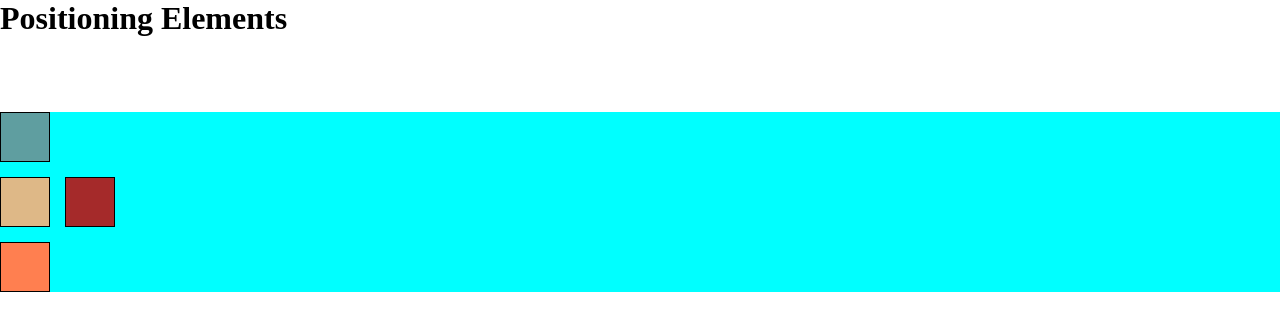
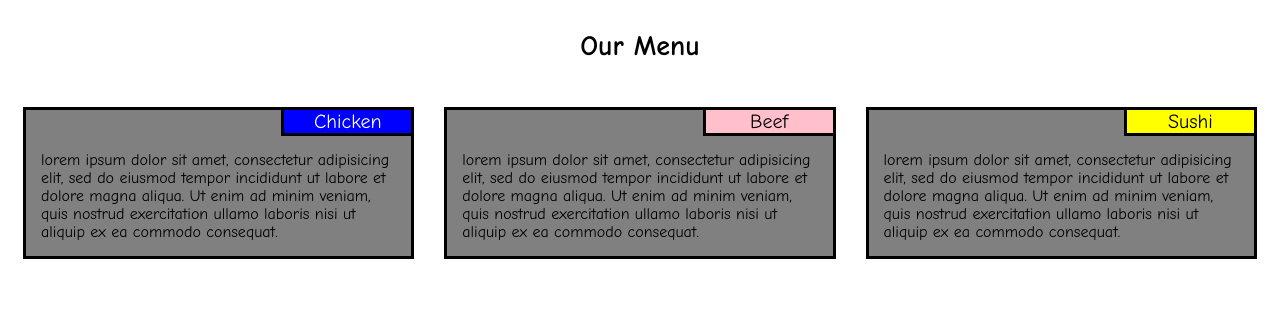
Before and after one commit to fsivy/coursera-test, a plain HTML site: page module2-solution/index.html in a window 1280 px wide. Drawn offline with Linux system fonts and the light colour scheme.

Commit message:
Update index.html

```diff
--- a/module2-solution/index.html
+++ b/module2-solution/index.html
@@ -2,58 +2,113 @@
 <html>
 <head>
 <meta charset="utf-8">
-<title>Positioning Elements</title>
+<meta name="viewport" content="width=device-width, initial-scale=1">
+<title>Assignment Module 2</title>
 <style>
+
 * {
   box-sizing: border-box;
-  margin: 0;
-  padding: 0;
-}
-h1 {
-  margin-bottom: 15px;
+
 }
 
-div#container {
-  background-color: #00FFFF;
+h1{
+  color: black;
+  float: ;
+  margin-bottom: 30px;
+  margin-top: 30px;
+  text-align: center;
+  font-size: 175%;
+  font-family: Comic Sans MS, Comic Sans, cursive;
+
+}
+
+
+p{
+  background-color: gray;
+  margin: 15px;
+  clear: right;
+  font-size: 100%;
+  font-family: Comic Sans MS, Comic Sans, cursive;
+
+}
+
+section {
+  border: 3px solid black;
+  background-color: gray;
+  margin: 15px;
+}
+
+article {
+  border-bottom: 3px solid black;
+  border-left: 3px solid black;
   position: relative;
-  top: 60px;
+  float: right;
+  margin-top: 0;
+  width: 130px;
+  text-align: center;
+  margin-bottom: 15px;
+  font-size: 125%;
+  font-family: Comic Sans MS, Comic Sans, cursive;
 }
-p {
-  width: 50px;
-  height: 50px;
-  border: 1px solid black;
-  margin-bottom: 15px;
+
+.row{
+  width: 100%;
 }
-#p1 {
-  background-color: #A52A2A;
-  position: relative;
-  top: 65px;
-  left: 65px;
+
+
+@media (min-width: 992px) {
+  .col-lg-4{
+    float: left;
+  }
+  .col-lg-4{
+    width: 33.33%;
+  }
 }
-#p2 {
-  background-color: #DEB887;
+
+@media (min-width: 768px) and (max-width: 991px) {
+  .col-md-6, .col-md-12 {
+    float: left;
+  }
+  .col-md-6 {
+    width: 50%;
+  }
+  .col-md-12 {
+    width: 100%;
+  }
 }
-#p3 {
-  background-color: #5F9EA0;
-  position: absolute;
-  top: 0;
-  left: 0;
-}
-#p4 {
-  background-color: #FF7F50;
+
+@media (max-width: 767px) {
+  .col-sm-12 {
+    float: left;
+  }
+  .col-sm-12 {
+    width: 100%;
+  }
 }
 
 </style>
 </head>
 <body>
-<h1>Positioning Elements</h1>
+  <h1>Our Menu</h1>
 
-<div id="container">
-  <p id="p1"></p>
-  <p id="p2"></p>
-  <p id="p3"></p>
-  <p id="p4"></p>
-</div>
+  <div class="row">
+    <div class="col-lg-4 col-md-6 col-sm-12">
+      <section><article style="background-color: blue; color: white">Chicken</article>
+        <p>lorem ipsum dolor sit amet, consectetur adipisicing elit, sed do eiusmod tempor incididunt ut labore et dolore magna aliqua. Ut enim ad minim veniam, quis nostrud exercitation ullamo laboris nisi ut aliquip ex ea commodo consequat.</p>
+      </section>
+    </div>
+    <div class="col-lg-4 col-md-6 col-sm-12">
+      <section><article style="background-color: pink;">Beef</article>
+        <p>lorem ipsum dolor sit amet, consectetur adipisicing elit, sed do eiusmod tempor incididunt ut labore et dolore magna aliqua. Ut enim ad minim veniam, quis nostrud exercitation ullamo laboris nisi ut aliquip ex ea commodo consequat.</p>
+      </section>
+    </div>
+    <div class="col-lg-4 col-md-12 col-sm-12">
+      <section>
+        <article style="background-color: yellow;">Sushi</article>
+        <p>lorem ipsum dolor sit amet, consectetur adipisicing elit, sed do eiusmod tempor incididunt ut labore et dolore magna aliqua. Ut enim ad minim veniam, quis nostrud exercitation ullamo laboris nisi ut aliquip ex ea commodo consequat.</p>
+      </section>
+    </div>
+  </div>
 
 </body>
 </html>
```
